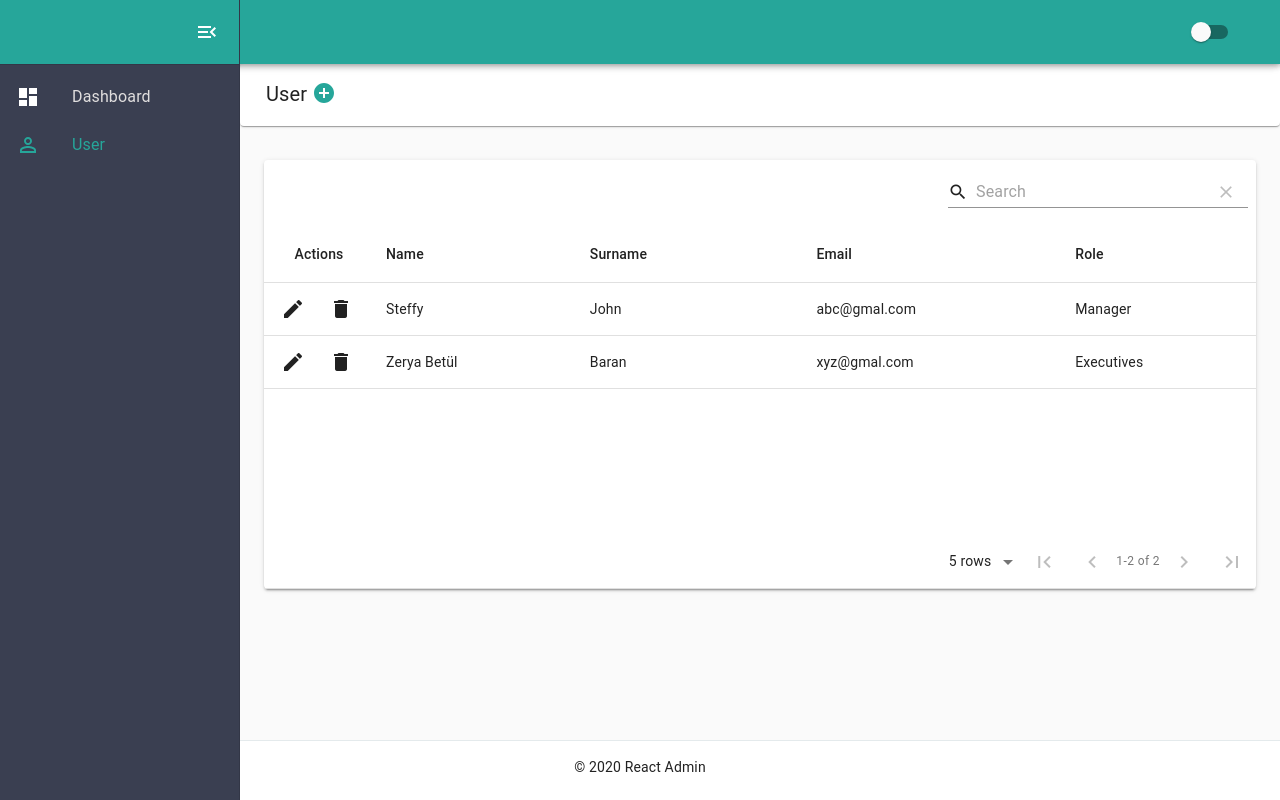
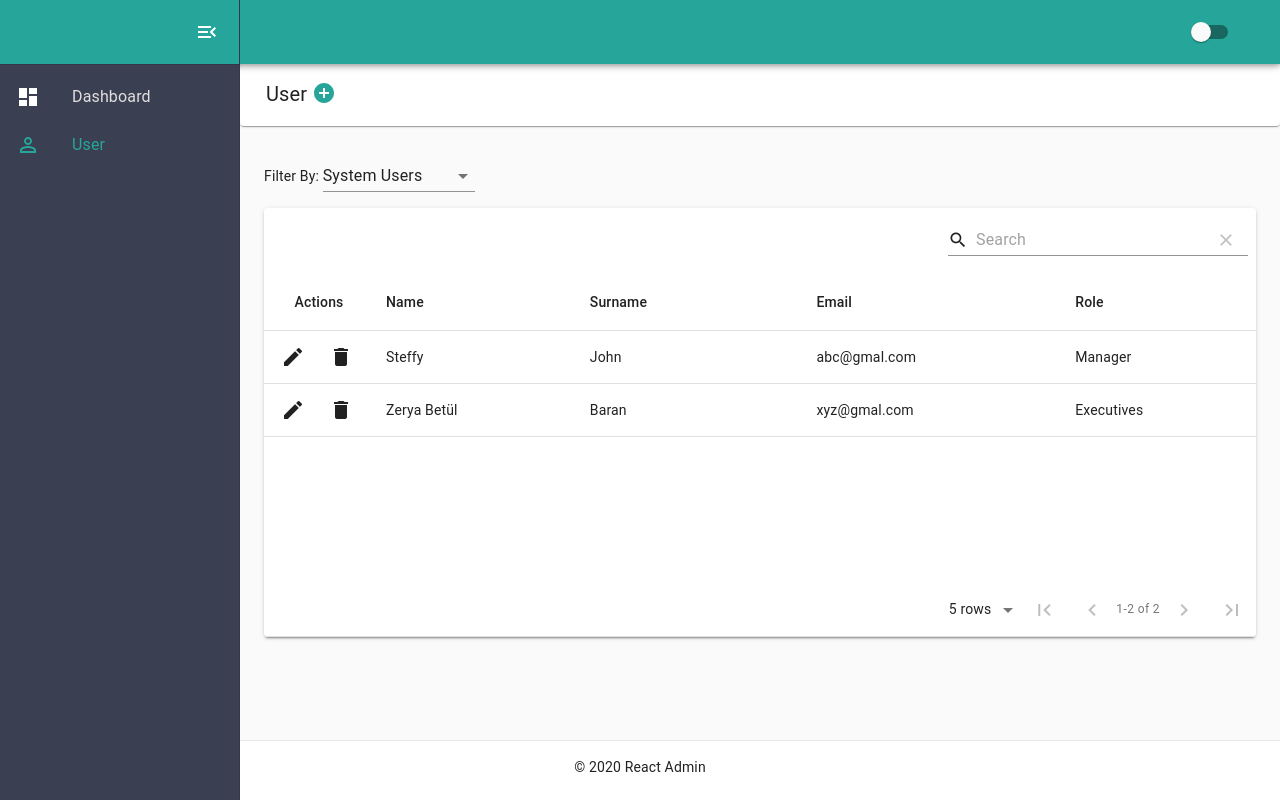
Before and after one commit to steffyjohn/ReactBoilerPlate, a React (Create React App) app: page /user in a window 1280 px wide. Built offline with nearby package versions, Linux system fonts and the light colour scheme.

Commit message:
added appln user flow

```diff
--- a/src/Routes.tsx
+++ b/src/Routes.tsx
@@ -4,6 +4,7 @@ import PropTypes from 'prop-types';
 import { connect } from 'react-redux';
 import { MuiThemeProvider, createMuiTheme } from '@material-ui/core/styles';
 import Base from './components/Layout/Base';
+import PageLoader from './components/Common/PageLoader';
 
 const waitFor = (Tag) => (props) => <Tag {...props} />;
 const Login = lazy(() => import('./pages/Login/index'));
@@ -27,7 +28,7 @@ const Routes = (props) => {
     });
     if (listofPages.indexOf(location.pathname) > -1) {
         return (
-            <Suspense fallback={<div>Loading</div>}>
+            <Suspense fallback={<PageLoader />}>
                 <Switch location={location}>
                     <Route path="/" component={waitFor(Login)} />
                     <Route path="/login" component={waitFor(Login)} />
@@ -38,7 +39,7 @@ const Routes = (props) => {
     return (
         <MuiThemeProvider theme={theme}>
             <Base {...props}>
-                <Suspense fallback={<div>Loading</div>}>
+                <Suspense fallback={<PageLoader />}>
                     <Switch location={location}>
                         <Route path="/home" component={waitFor(Home)} />
                         <Route path="/dashboard" component={waitFor(Dashboard)} />
--- /dev/null
+++ b/src/components/Common/PageLoader.tsx
@@ -0,0 +1,10 @@
+import React from 'react';
+import { PageLoaderStyle } from './PageLoaderStyle';
+
+const PageLoader = () => (
+    <PageLoaderStyle>
+        <em className="fa fa-circle-o-notch fa-spin"></em>
+    </PageLoaderStyle>
+);
+
+export default PageLoader;
--- /dev/null
+++ b/src/components/Common/PageLoaderStyle.tsx
@@ -0,0 +1,10 @@
+import styled from 'styled-components';
+export const PageLoaderStyle = styled.div`
+    position: fixed;
+    bottom: 0;
+    right: 0;
+    top: 0;
+    left: 0;
+    padding-top: 30px;
+    text-align: center;
+`;
--- a/src/components/User/User.tsx
+++ b/src/components/User/User.tsx
@@ -2,9 +2,10 @@ import React, { useState } from 'react';
 import MaterialTable, { Column } from 'material-table';
 import { connect } from 'react-redux';
 import { ToastContainer } from 'react-toastify';
+import Switch from '@material-ui/core/Switch';
 import swal from 'sweetalert';
 import Dialog, { DialogProps } from '@material-ui/core/Dialog';
-import { DialogContent, DialogContentText, DialogTitle } from '@material-ui/core';
+import { DialogContent, DialogContentText, DialogTitle, NativeSelect } from '@material-ui/core';
 import CardHeader from './../../core/config/CardHeader/CardHeader';
 import { useStyles, UserWrapper } from './Userstyles';
 import AddUser from './AddUser';
@@ -27,20 +28,22 @@ interface UserListingProps {
 }
 
 const _initial = { first: '', email: '', last: '', Role: 'Admin' };
+const columns = [
+    { title: 'Name', field: 'first' },
+    { title: 'Surname', field: 'last' },
+    { title: 'Email', field: 'email' },
+];
+const RoleColoumn = [{ title: 'Role', field: 'Role' }];
 function UserListingComponent(props: UserListingProps) {
     const classes = useStyles();
     const [open, setOpen] = React.useState(false);
     const [scroll, setScroll] = React.useState<DialogProps['scroll']>('paper');
     const [isNewUser, setIsNewUser] = React.useState(true);
     const [list, setList] = React.useState(_initial);
+    const [isAdminUser, setIsAdminUser] = React.useState(true);
 
     const [state, setState] = React.useState<TableState>({
-        columns: [
-            { title: 'Name', field: 'first' },
-            { title: 'Surname', field: 'last' },
-            { title: 'Email', field: 'email' },
-            { title: 'Role', field: 'Role' },
-        ],
+        columns: isAdminUser ? [...columns, ...RoleColoumn] : [...columns],
         data: [
             { first: 'Steffy', last: 'John', Role: 'Manager', email: 'abc@gmal.com' },
             {
@@ -91,11 +94,20 @@ function UserListingComponent(props: UserListingProps) {
             return { ...prevState, data };
         });
     };
+    const handleChange = (e, row) => {
+        console.log('e2', row);
+        // console.log("hii",e.target.checked)
+    };
+    const handleSelectChange = (e) => {
+        const name = e.target.value;
+        name === 'Application Users' ? setIsAdminUser(false) : setIsAdminUser(true);
+        setState({ ...state, columns: !isAdminUser ? [...columns, ...RoleColoumn] : [...columns] });
+    };
     return (
         <UserWrapper>
             <CardHeader
                 title="User"
-                permssion={true}
+                permssion={isAdminUser ? true : false}
                 onClick={() => {
                     setOpen(true);
                     setIsNewUser(true);
@@ -103,12 +115,28 @@ function UserListingComponent(props: UserListingProps) {
                 }}
             />
             <ToastContainer />
+
             <div className={classes.table}>
+                <div className={classes.select}>
+                    {' '}
+                    <label>Filter By:</label>{' '}
+                    <NativeSelect
+                        // className={classes.table}
+                        onChange={handleSelectChange}
+                        name="users"
+                        inputProps={{ 'aria-label': 'age' }}
+                    >
+                        <option value="System Users">System Users</option>
+                        <option value="Application Users">Application Users</option>
+                    </NativeSelect>
+                </div>
                 <MaterialTable
                     title=""
                     columns={state.columns}
                     data={state.data}
-                    actions={[
+                    actions={
+                        isAdminUser
+                            ? [
                                   {
                                       icon: 'edit',
                                       tooltip: 'Edit User',
@@ -119,7 +147,15 @@ function UserListingComponent(props: UserListingProps) {
                                       tooltip: 'Delete User',
                                       onClick: deleteUser,
                                   },
-                    ]}
+                              ]
+                            : [
+                                  // {
+                                  //     icon:()=> <Switch   name="isChecked" />,
+                                  //     tooltip: 'Suspend User',
+                                  //     onClick: (e,rowData)=>handleChange(e,rowData),
+                                  // },
+                              ]
+                    }
                 />
                 <Dialog
                     open={open}
@@ -151,4 +187,6 @@ const mapStateToProps = (state) => {
         layout: state.settings.layout,
     };
 };
+UserListingComponent.displayName = 'UserListingComponent';
+
 export default connect(mapStateToProps, null)(UserListingComponent);
--- a/src/components/User/Userstyles.tsx
+++ b/src/components/User/Userstyles.tsx
@@ -8,6 +8,9 @@ export const useStyles = makeStyles((theme) => ({
     submit: {
         margin: theme.spacing(1.5, 0, 1, 1),
         color: 'white',
+    },
+    select: {
+        marginBottom: theme.spacing(2),
     },
 }));
 
```
Lines whose indentation alone changed are shown as unchanged.
